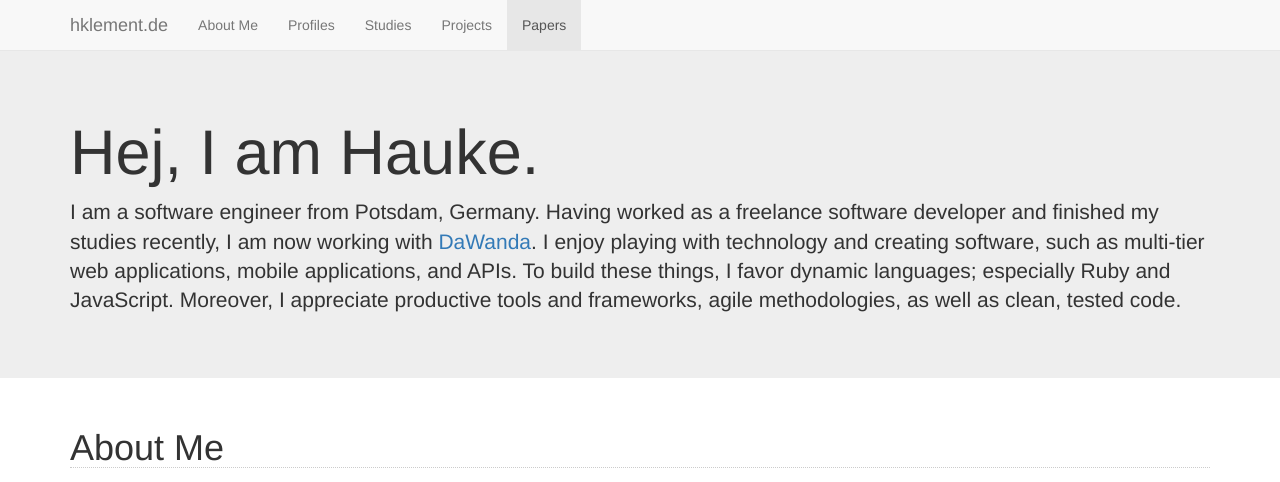
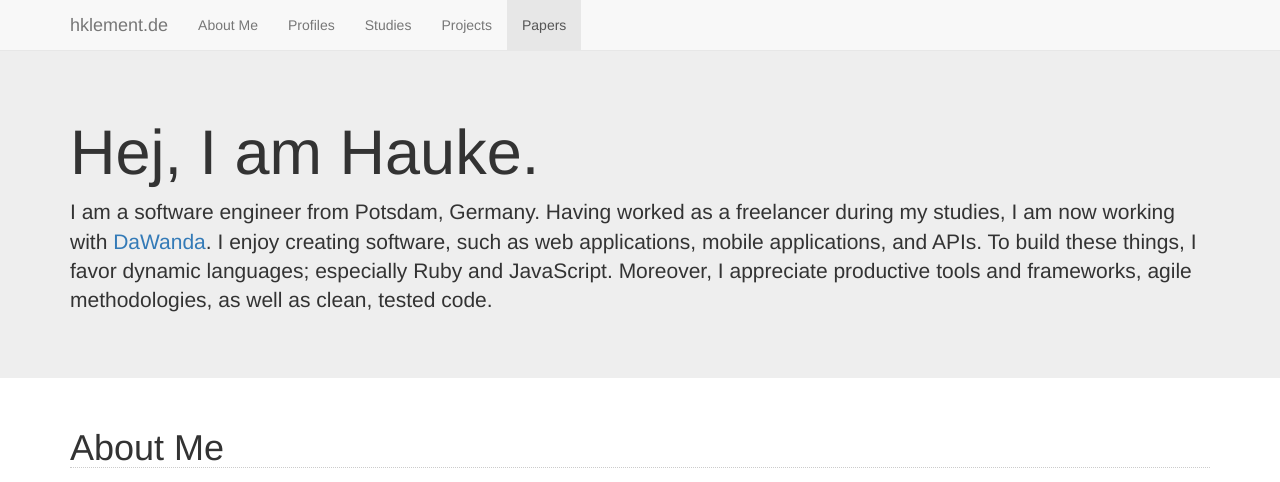
Before and after one commit to hklement/hklement.github.io, a website: page index.html in a window 1280 px wide. Shown: the top 482 px of the page. Drawn offline with nearby package versions, Linux system fonts and the light colour scheme.

Commit message:
Update content

```diff
--- a/index.html
+++ b/index.html
@@ -41,7 +41,7 @@
     <div class="jumbotron">
       <div class="container">
         <h1>Hej, I am Hauke.</h1>
-        <p class="lead">I am a software engineer from Potsdam, Germany. Having worked as a freelance software developer and finished my studies recently, I am now working with <a href="http://dawanda.com/" target="_blank">DaWanda</a>. I enjoy playing with technology and creating software, such as multi-tier web applications, mobile applications, and APIs. To build these things, I favor dynamic languages; especially Ruby and JavaScript. Moreover, I appreciate productive tools and frameworks, agile methodologies, as well as clean, tested code.</p>
+        <p class="lead">I am a software engineer from Potsdam, Germany. Having worked as a freelancer during my studies, I am now working with <a href="http://dawanda.com/" target="_blank">DaWanda</a>. I enjoy creating software, such as web applications, mobile applications, and APIs. To build these things, I favor dynamic languages; especially Ruby and JavaScript. Moreover, I appreciate productive tools and frameworks, agile methodologies, as well as clean, tested code.</p>
       </div>
     </div>
     <div class="container" id="sections">
```
